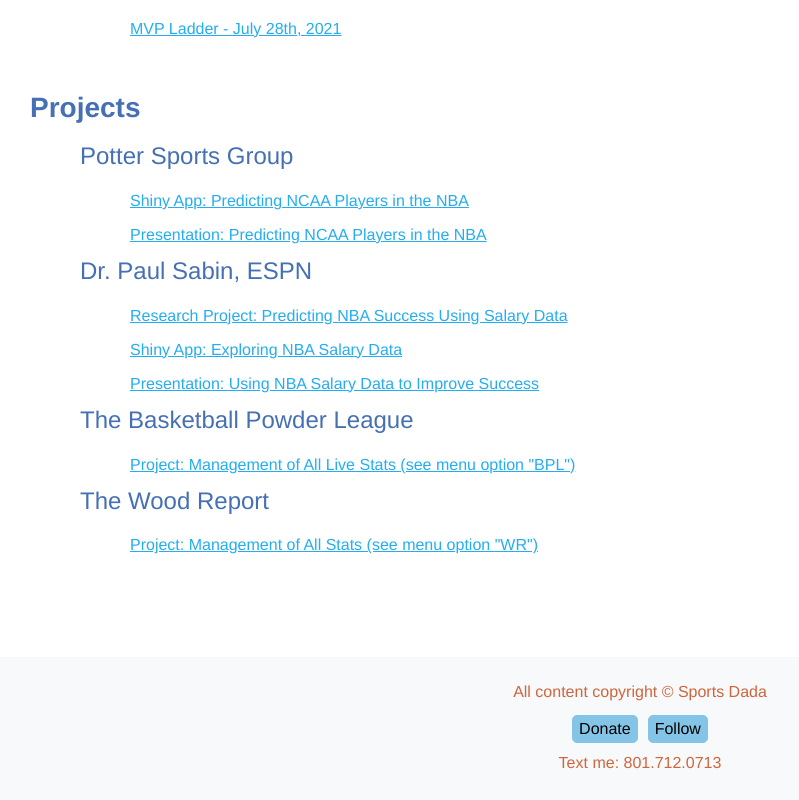
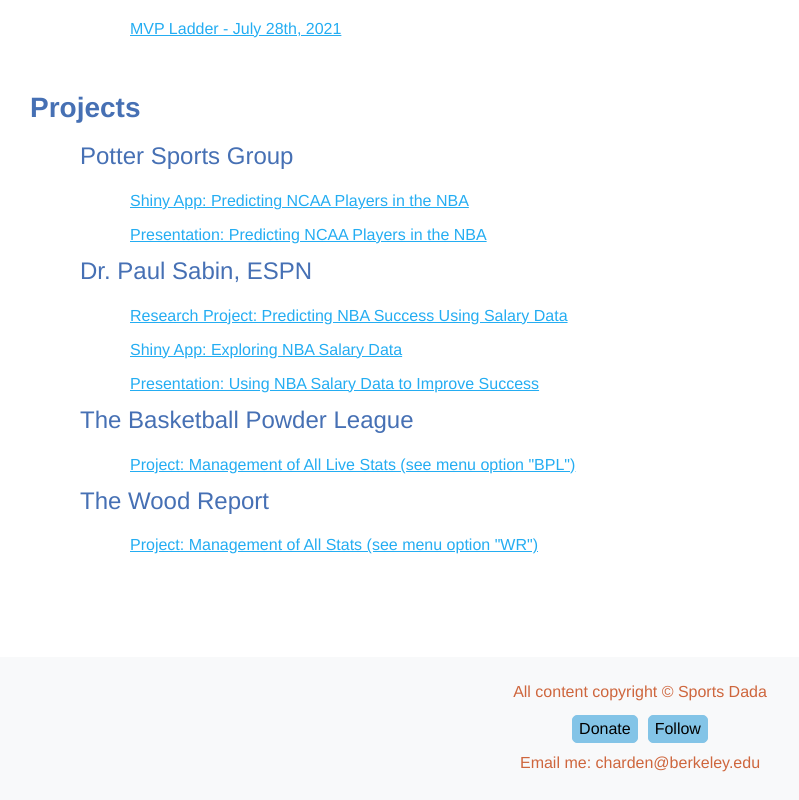
Before and after one commit to chardensoft/sportsdada, a Vue app in the folder front-end/: page / in a window 1280 px wide. Shown: the part 761-1561 px from the top of the page, without its empty margins (0-799 px from the left). Built offline with nearby package versions, Linux system fonts and the light colour scheme.

Commit message:
update contact info

```diff
--- a/front-end/src/components/Footer.vue
+++ b/front-end/src/components/Footer.vue
@@ -9,7 +9,7 @@
         <button class = "" onclick="location.href = 'https://venmo.com/charden'">Donate</button>
         <button class = "" onclick="location.href = 'https://www.instagram.com/sports.dada/'">Follow</button>
       </div>
-      <h6 class ="header6">Text me: 801.712.0713</h6>
+      <h6 class ="header6">Email me: charden@berkeley.edu</h6>
     </div>
 
   </div>
--- a/front-end/src/components/PowderFoot.vue
+++ b/front-end/src/components/PowderFoot.vue
@@ -9,7 +9,7 @@
         <button class = "" onclick="location.href = 'https://venmo.com/charden'">Donate</button>
         <button class = "" onclick="location.href = 'https://www.instagram.com/sports.dada/'">Follow</button>
       </div>
-      <h6 class ="header6">Text me: 801.712.0713</h6>
+      <h6 class ="header6">Email me: charden@berkeley.edu</h6>
     </div>
 
   </div>
```
